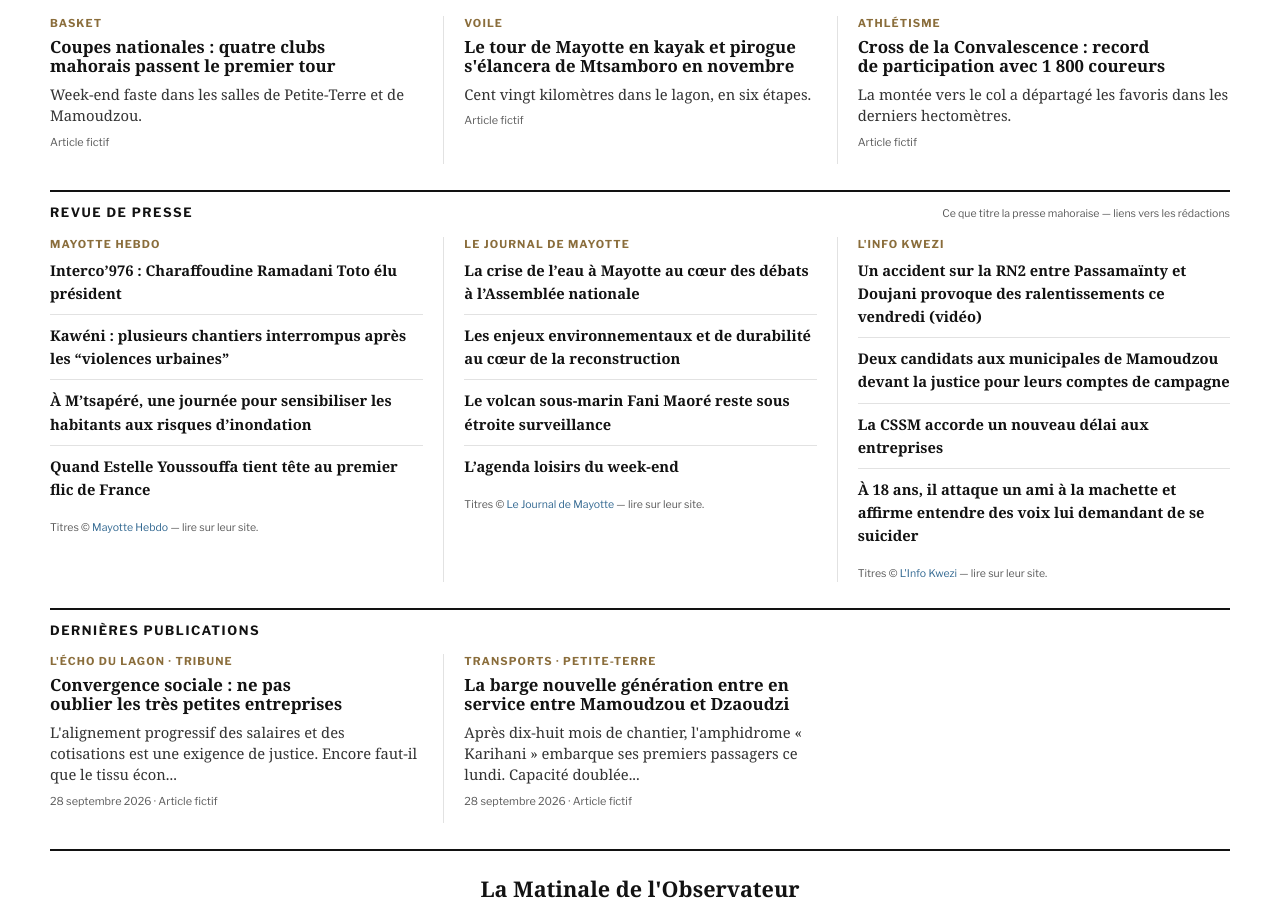
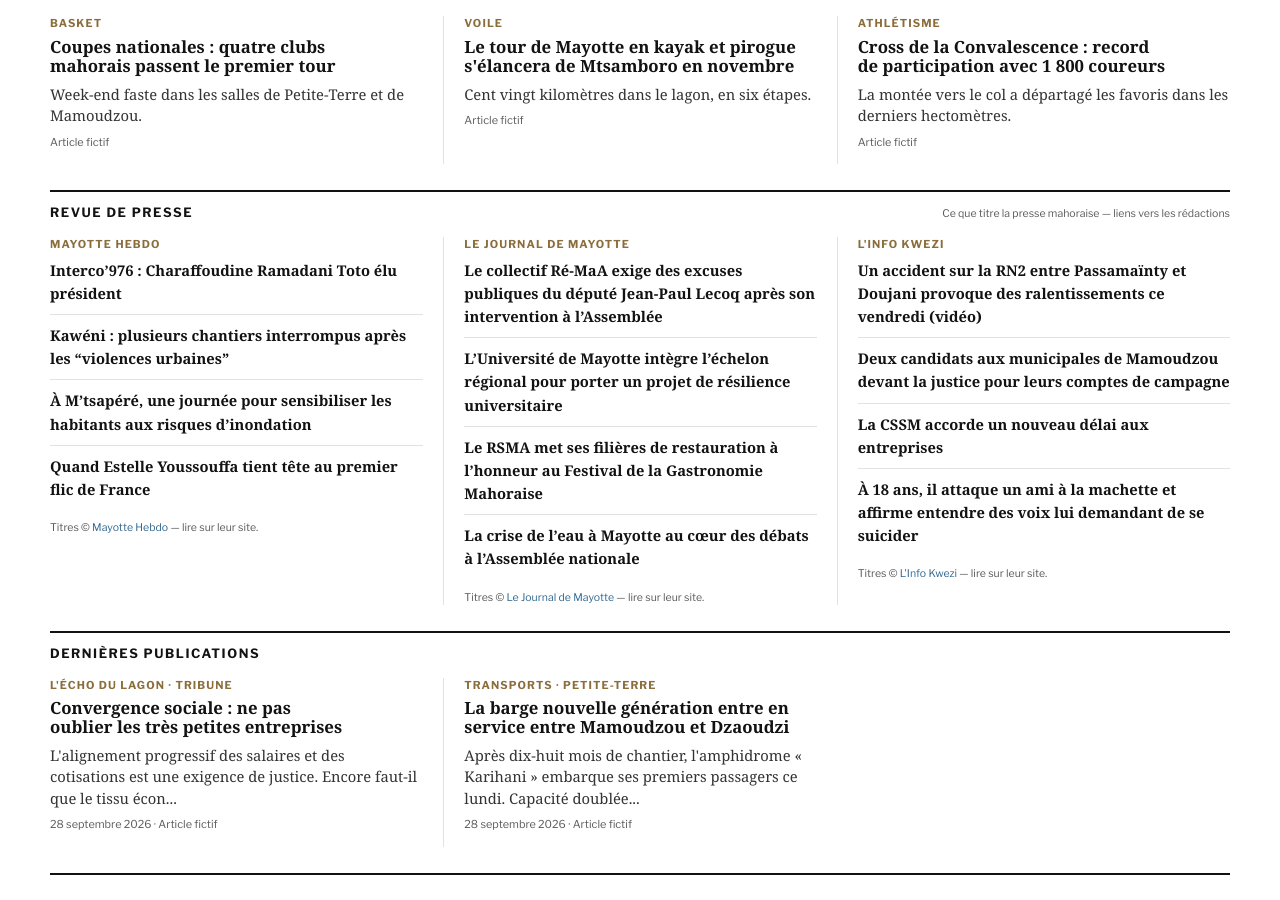
Before and after one commit to esdine/observateur-mayotte, a Jekyll site: the page built from index.html, in a window 1280 px wide and 900 px high, scrolled down 2796 px. Built offline with Jekyll 4.4.1, drawn with Linux system fonts in a browser that asks for light colours; some web fonts are replaced; some of the changed text lies outside the part shown.

Commit message:
Édition du matin : météo et revue de presse

```diff
--- a/_data/revue.yml
+++ b/_data/revue.yml
@@ -14,14 +14,14 @@ sources:
   - nom: "Le Journal de Mayotte"
     site: "https://lejournaldemayotte.yt/"
     titres:
+      - titre: "Le collectif Ré-MaA exige des excuses publiques du député Jean‑Paul Lecoq après son intervention à l’Assemblée"
+        lien: "https://lejournaldemayotte.yt/2026/10/10/le-collectif-re-maa-exige-des-excuses-publiques-du-depute-jean-paul-lecoq-apres-son-intervention-a-lassemblee/"
+      - titre: "L’Université de Mayotte intègre l’échelon régional pour porter un projet de résilience universitaire"
+        lien: "https://lejournaldemayotte.yt/2026/10/10/luniversite-de-mayotte-integre-lechelon-regional-pour-porter-un-projet-de-resilience-universitaire/"
+      - titre: "Le RSMA met ses filières de restauration à l’honneur au Festival de la Gastronomie Mahoraise"
+        lien: "https://lejournaldemayotte.yt/2026/10/10/le-rsma-met-ses-filieres-de-restauration-a-lhonneur-au-festival-de-la-gastronomie-mahoraise/"
       - titre: "La crise de l’eau à Mayotte au cœur des débats à l’Assemblée nationale"
         lien: "https://lejournaldemayotte.yt/2026/10/09/la-crise-de-leau-a-mayotte-au-coeur-des-debats-a-lassemblee-nationale/"
-      - titre: "Les enjeux environnementaux et de durabilité au cœur de la reconstruction"
-        lien: "https://lejournaldemayotte.yt/2026/10/09/les-enjeux-environnementaux-et-de-durabilite-au-coeur-de-la-reconstruction/"
-      - titre: "Le volcan sous-marin Fani Maoré reste sous étroite surveillance"
-        lien: "https://lejournaldemayotte.yt/2026/10/09/le-volcan-sous-marin-fani-maore-reste-sous-etroite-surveillance/"
-      - titre: "L’agenda loisirs du week-end"
-        lien: "https://lejournaldemayotte.yt/2026/10/09/lagenda-loisirs-du-week-end-11/"
   - nom: "L'Info Kwezi"
     site: "https://www.linfokwezi.fr/"
     titres:
```
Also changed, not shown: _data/meteo.yml (+5 -5 lines).
